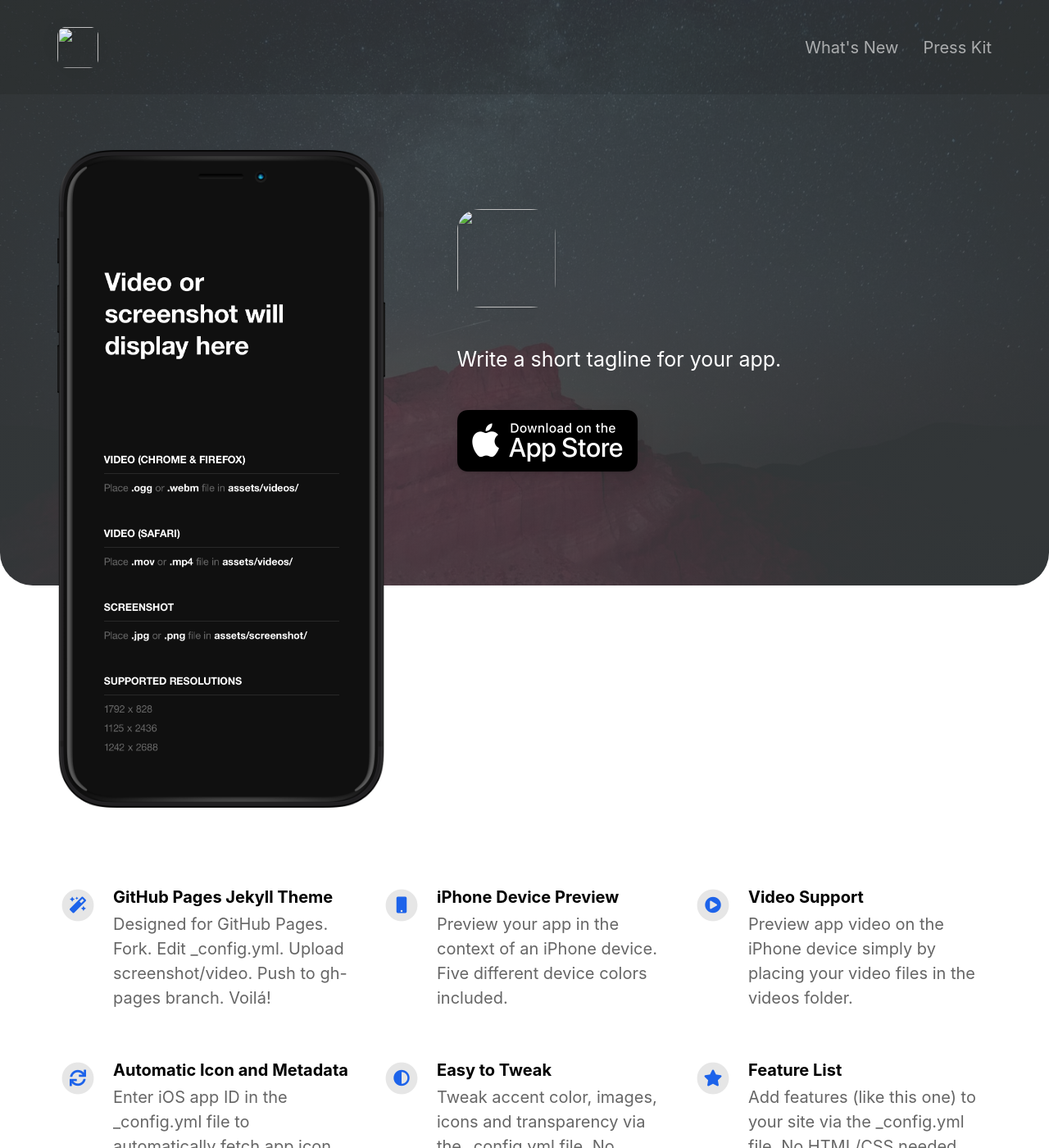
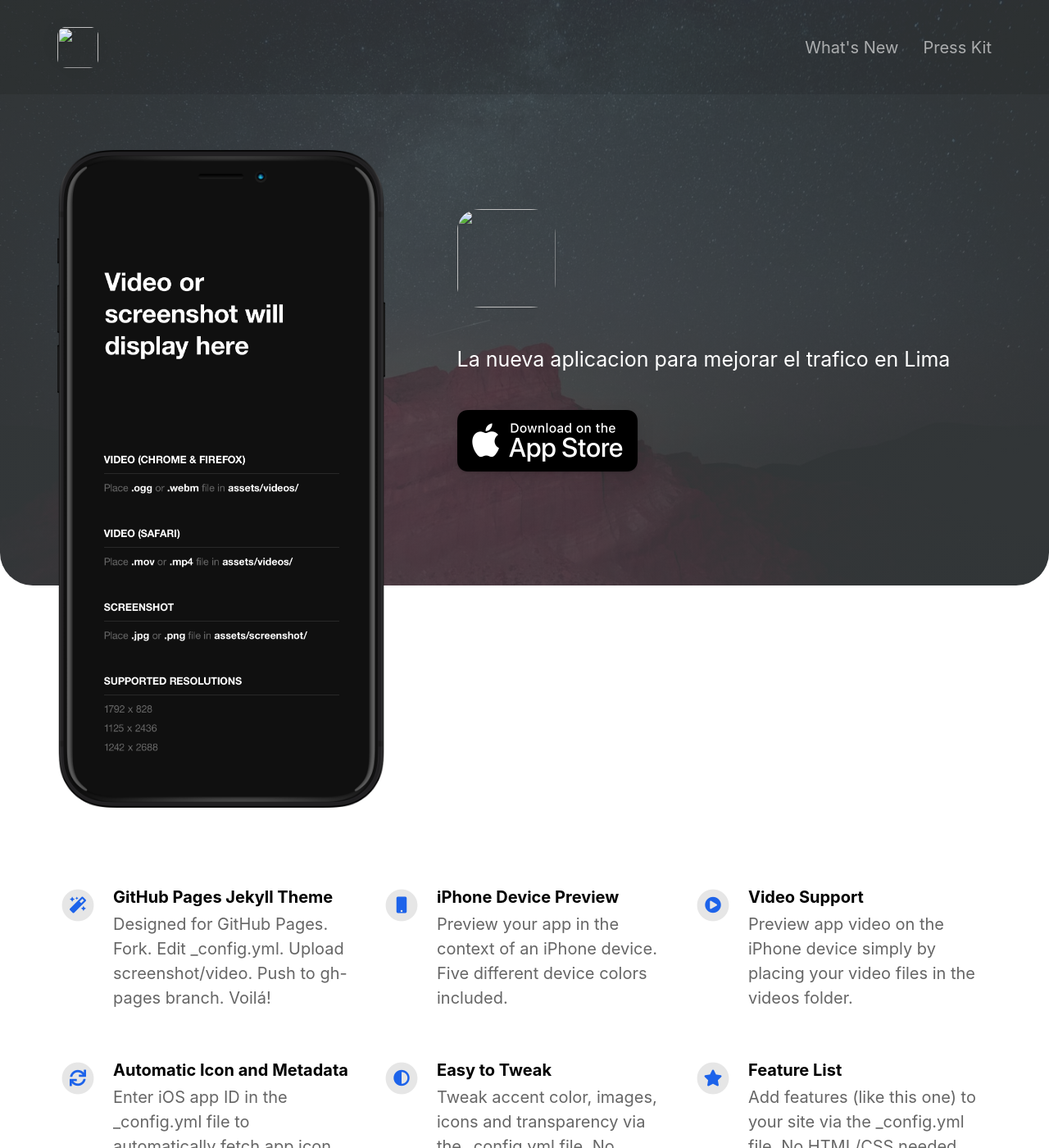
Before and after one commit to dominique120/2051, a Jekyll site: the page built from index.html, in a window 1280 px wide and 1400 px high. Shown: the whole window at 82% size. Built offline with Jekyll 4.4.1, drawn with Linux system fonts in a browser that asks for light colours; nearby versions of some CDN libraries; some of the changed text lies outside the part shown.

Commit message:
Update _config.yml

```diff
--- a/_config.yml
+++ b/_config.yml
@@ -1,8 +1,8 @@
 #page title
-page_title                                :                                           # Automatically populates with app name if not set and if iOS app ID is set. Otherwise enter manually.
+page_title                                : SITY       # Automatically populates with app name if not set and if iOS app ID is set. Otherwise enter manually.
 
 # App Info
-ios_app_id                                : 1234793120                                # Required. Enter iOS app ID to automatically populate name, price and icons (e.g. 718043190).
+ios_app_id                                :                                 # Required. Enter iOS app ID to automatically populate name, price and icons (e.g. 718043190).
 
 appstore_link                             :                                           # Automatically populates if not set and if iOS app ID is set. Otherwise enter manually.
 playstore_link                            :                                           # Enter Google Play Store URL.
@@ -12,16 +12,16 @@ presskit_download_link                    : https://emilbaehr.com
 app_icon                                  : # assets/appicon.png                      # Automatically populates if not set and if iOS app ID is set.  Otherwise enter path to icon file manually.
 app_name                                  :                                           # Automatically populates if not set and if iOS app ID is set.  Otherwise enter manually.
 app_price                                 :                                           # Automatically populates if not set and if iOS app ID is set.  Otherwise enter manually.
-app_description                           : Write a short tagline for your app.
+app_description                           : La nueva aplicacion para mejorar el trafico en Lima
 
-enable_smart_app_banner                   : true                                      # Set to true to show a smart app banner at top of page on mobile devices.
+enable_smart_app_banner                   : false                                      # Set to true to show a smart app banner at top of page on mobile devices.
 
 
 
 # Information About Yourself
-your_name                                 : Emil Baehr
+your_name                                 : Dominique Verellen
 your_link                                 : https://emilbaehr.com
-your_city                                 : Copenhagen
+your_city                                 : Lima
 email_address                             : emil.baehr@gmail.com
 facebook_username                         :
 instagram_username                        : ebaehr
```
